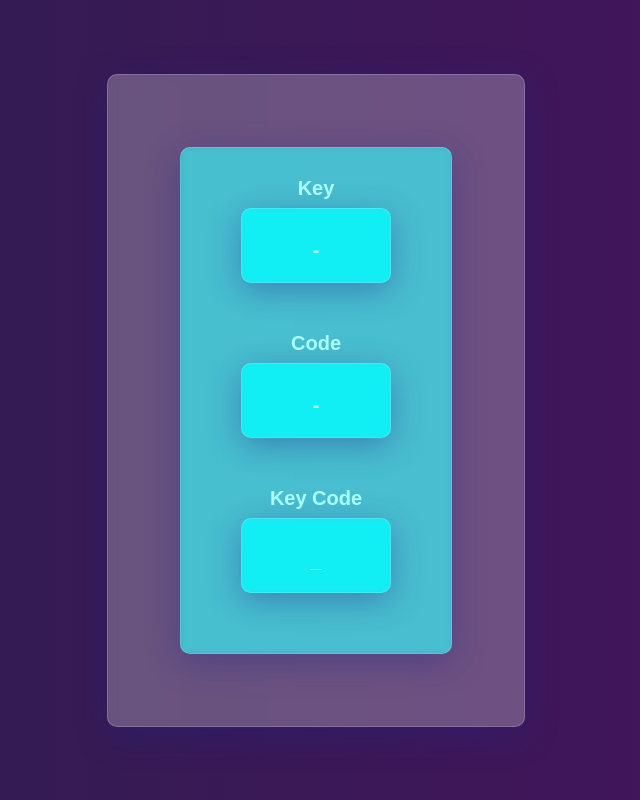
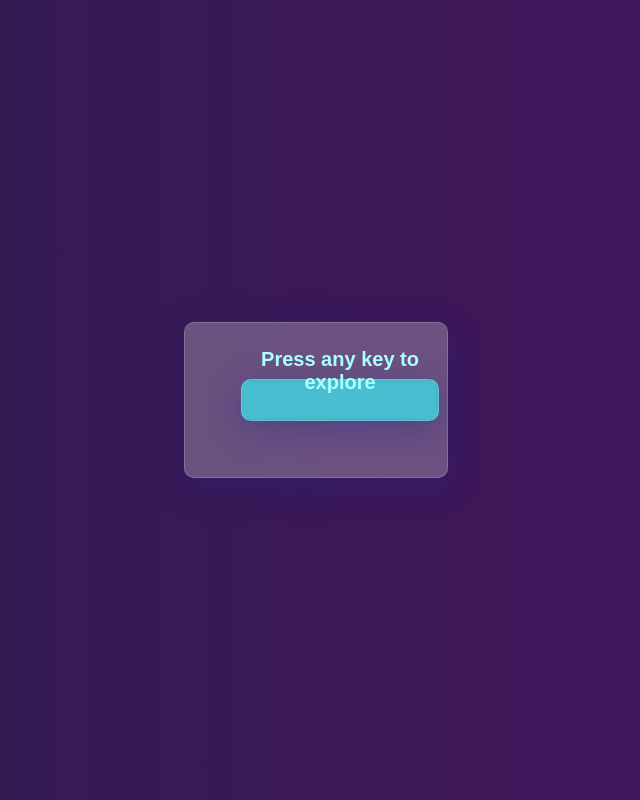
Before and after one commit to shahzaibswe/Key-Code-Project, a PHP site: page / in a window 1280 px wide. Shown: the whole page, without its empty margins (324-964 px from the left). Run offline with PHP 8.4, Linux system fonts and the light colour scheme.

Commit message:
🎨 Palette: Enhance Key Code Explorer with copy-to-clipboard and accessibility
- Added initial instruction "Press any key to explore" to replace empty state.
- Implemented accessible "Click to Copy" functionality for key, code, and key code.
- Added visual feedback for clipboard operations with a "Copied!" animation.
- Improved keyboard accessibility with full support for Enter/Space interaction.
- Resolved interaction conflict between local copy actions and global key explorer.
- Ensured use of standard `event.keyCode` for technical accuracy.
- Updated metadata and ARIA attributes for better screen reader support.

Co-authored-by: shahzaibswe <131589265+shahzaibswe@users.noreply.github.com>

```diff
--- a/Script.js
+++ b/Script.js
@@ -1,22 +1,44 @@
 const container = document.getElementById("key-container");
-container.innerHTML = generateHTML("-", " -", "_");
+
+// Initial state
+container.innerHTML = `
+<div class="key-container initial-message" style="width: 100%; max-width: none; cursor: default;">
+    <h4>Press any key to explore</h4>
+</div>
+`;
+
 window.addEventListener("keydown", (e) => {
-    container.innerHTML = generateHTML(e.key, e.code, e.key.charCodeAt(0));
+    const displayKey = e.key === " " ? "space" : e.key;
+    container.innerHTML = `
+    <div class="key-container" tabindex="0" role="button" aria-label="Copy Key: ${displayKey}" onclick="copyToClipboard('${displayKey}', this)">
+        <h4>Key</h4>
+        <div class="Key-Content">${displayKey}</div>
+    </div>
+    <div class="key-container" tabindex="0" role="button" aria-label="Copy Code: ${e.code}" onclick="copyToClipboard('${e.code}', this)">
+        <h4>Code</h4>
+        <div class="Key-Content">${e.code}</div>
+    </div>
+    <div class="key-container" tabindex="0" role="button" aria-label="Copy Key Code: ${e.keyCode}" onclick="copyToClipboard('${e.keyCode}', this)">
+        <h4>Key Code</h4>
+        <div class="Key-Content">${e.keyCode}</div>
+    </div>
+    `;
 });
 
-function generateHTML(key, code, keyCode) {
-    return `
-    <div class="key-container">
-        <h4>Key</h4>
-        <div class="Key-Content">${key === " " ? "space" : key}</div>
-    </div>
-    <div class="key-container">
-        <h4>Code</h4>
-        <div class="Key-Content">${code}</div>
-    </div>
-    <div class="key-container">
-        <h4>Key Code</h4>
-        <div class="Key-Content">${keyCode}</div>
-    </div>
-    `;
-}
+window.copyToClipboard = (text, element) => {
+    navigator.clipboard.writeText(text).then(() => {
+        element.classList.add("copied");
+        setTimeout(() => {
+            element.classList.remove("copied");
+        }, 1000);
+    });
+};
+
+// Handle keyboard interaction (Enter/Space) for copying
+container.addEventListener("keydown", (e) => {
+    if ((e.key === "Enter" || e.key === " ") && e.target.classList.contains("key-container")) {
+        e.preventDefault();
+        e.stopPropagation(); // Prevent the global window listener from resetting the UI
+        e.target.click();
+    }
+});
--- a/index.html
+++ b/index.html
@@ -3,22 +3,15 @@
 <head>
     <meta charset="UTF-8">
     <meta name="viewport" content="width=device-width, initial-scale=1.0">
-    <title>Document</title>
+    <title>Key Code Explorer</title>
     <link rel="stylesheet" href="style.css">
 </head>
 <body>
     <div class="container">
-        <div class="key-container" id="key-container">
-            <h4 class="animation">key</h4>
-            <div class="Key-Content animation " >-</div>
-
-            <h4 class="animation">code</h4>
-            <div class="Key-Content" >-</div>
-            <h4 class="animation">Key Code</h4>
-            <div class="Key-Content" >-</div>
+        <div id="key-container" aria-live="polite">
+            <!-- Content populated by Script.js -->
         </div>
     </div>
-
-    <script src="Script.js" ></script>
+    <script src="Script.js"></script>
 </body>
 </html>
--- a/style.css
+++ b/style.css
@@ -17,31 +16,34 @@
     display: flex;
     flex-direction: column;
     padding: 2rem;
-    background: rgba(255, 255, 2555, 0.25);
+    background: rgba(255, 255, 255, 0.25);
     box-shadow: 0px 8px 32px 0px  rgba(31, 38, 135, 0.35);
     backdrop-filter: blur(4px);
     border-radius: 10px;
     border: 1px solid rgba(255, 255, 255,0.18);
     transition: background 0.3s ease-in-out;
-
+}
+.container:hover{
+   background-color: rgba(255, 255, 255, 0.35);
 }
 .key-container{
-    display: flex ;
+    display: flex;
     flex-direction: column;
     font-size: 20px;
     font-weight: bold;
     padding: 20px;
     color: #afff;
-    margin: 2.5rem;
+    margin: 1.5rem;
     min-width: 150px;
     background: rgba(0, 255, 255,0.5);
     box-shadow: 0px 8px 32px 0px rgba(31, 38, 135 , 0.37);
     backdrop-filter: blur(2.52px) ;
     border-radius: 10px;
     border: 1px solid rgb(255, 255,255,0.18);
-    transition:background 0.3s ease-in-out;
+    transition: all 0.2s ease;
+    cursor: pointer;
+    position: relative;
 }
-
 .key-container h4{
     position: absolute;
     top: -2rem;
```
Also changed, not shown: other parts of style.css (+23 -6 lines), .Jules/palette.md (added). Lines whose indentation alone changed are shown as unchanged.
